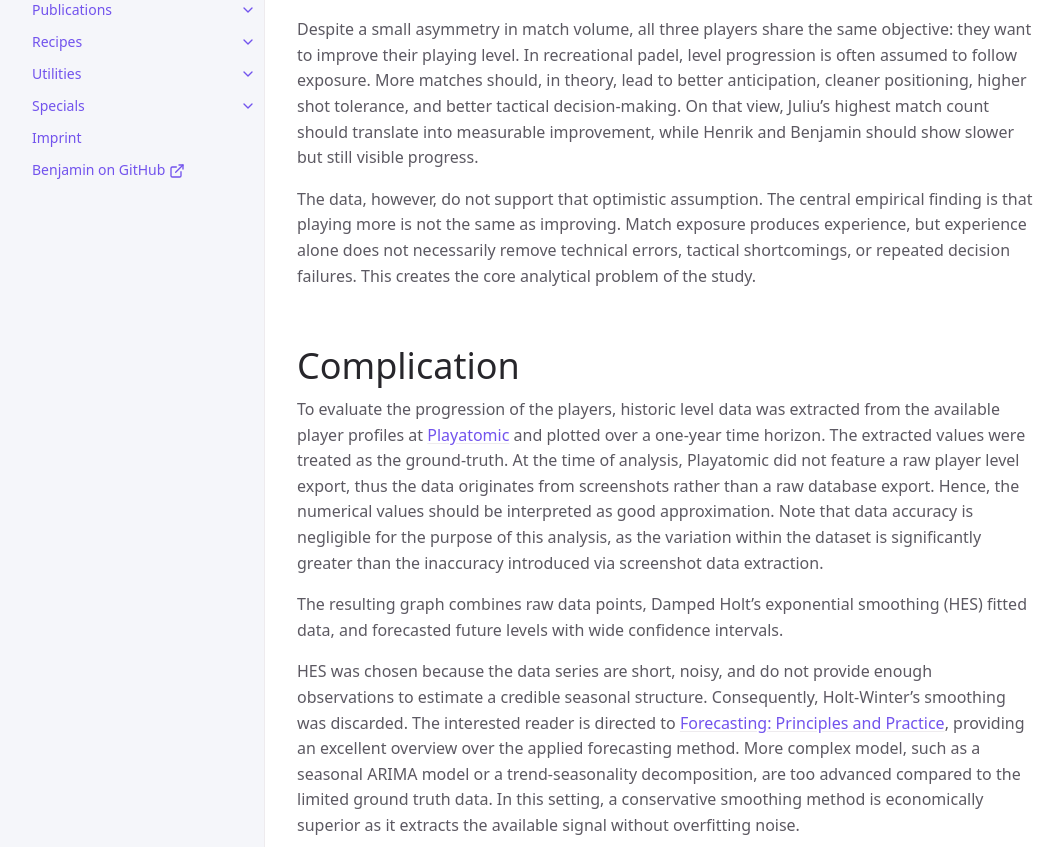
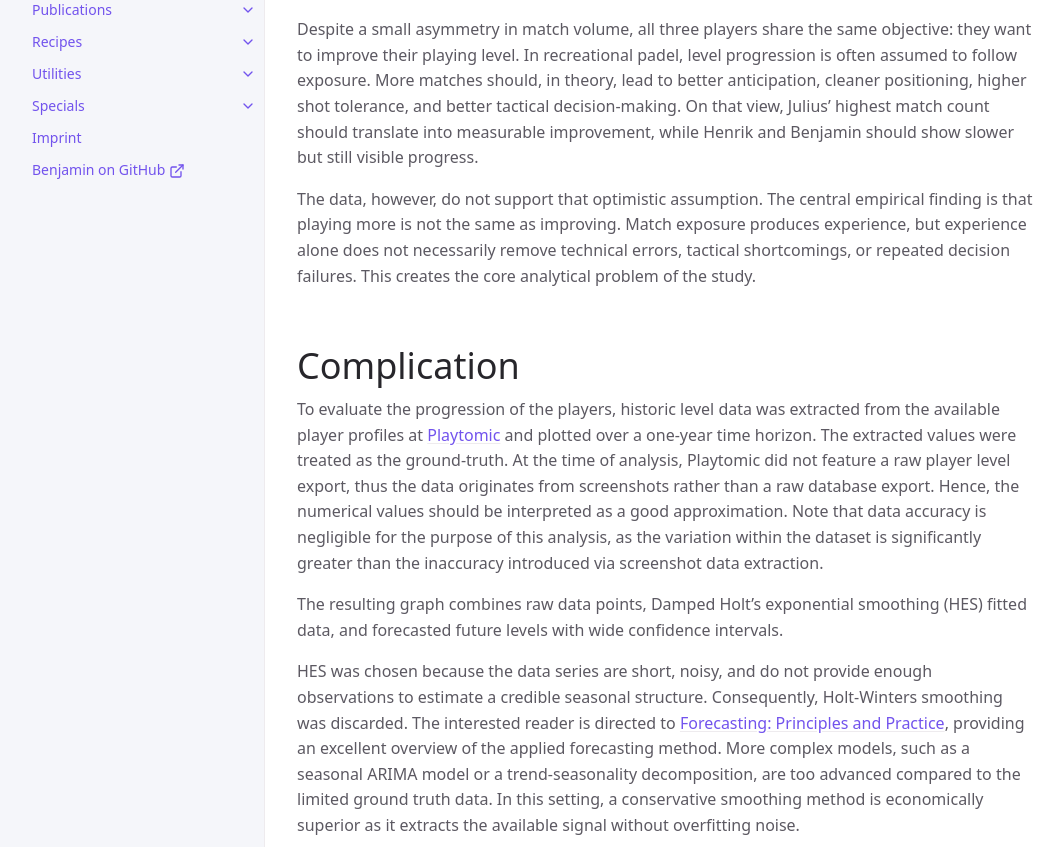
Before and after one commit to auerbenji/auerbenji.github.io, a Jekyll site: the page built from docs/specials/match-based-learning-analysis.md, in a window 1280 px wide and 1400 px high, scrolled down 1589 px. Shown: the part 242-1089 px from the top of the window, without its empty margins (107-1171 px from the left). Built offline with Jekyll 4.4.1, drawn with Linux system fonts in a browser that asks for light colours; cached includes are drawn as plain includes; some of the changed text lies outside the part shown.

Commit message:
typo correction

```diff
--- a/docs/specials/match-based-learning-analysis.md
+++ b/docs/specials/match-based-learning-analysis.md
@@ -17,7 +17,7 @@ nav_order: 1
 05-09-2026
 {: .label .label-green }
 
-In this article we analyze the recorded padel level development of three players: Henrik, Julius, and Benjamin. Across one year of logged playing history, the available data shows the highest match exposure for Julius, moderate-to-low exposure for Henrik and Benjamin, respectively, and no statistically convincing upward trend in playing level. Simple exponential smoothing was selected as the forecasting method because the available series are short, irregular, and noisy. The resulting forecasts remain largely flat, with wide uncertainty bands. The practical implication is: occasional training interventions did not produce measurable sustained improvement. The most viable intervention is therefore not more isolated play, but structured, repeated technical training with an experienced coach. Among the three players, Henrik shows the highest apparent upside and should be prioritized for targeted training.
+In this article we analyze the recorded padel level development of three players: Henrik, Julius, and Benjamin. Across one year of logged playing history, the available data shows the highest match exposure for Julius, moderate-to-low exposure for Henrik and Benjamin, respectively, and no statistically convincing upward trend in playing level. Simple exponential smoothing was selected as the forecasting method because the available series are short, irregular, and noisy. The resulting forecasts remain largely flat with wide uncertainty bands. The practical implication is: occasional training interventions did not produce measurable sustained improvement. The most viable intervention is therefore not more isolated play, but structured, repeated technical training with an experienced coach. Among the three players, Henrik shows the highest apparent upside and should be prioritized for targeted training.
 
 # Situation
 Three players, one year of padel ambition:
@@ -28,20 +28,20 @@ Henrik, Julius, and Benjamin have each played padel in a consistent manner for r
   <figcaption><strong>Figure 1:</strong> Meet the players (LTR: Benjamin, Henrik, Julius) </figcaption>
 </figure>
 
-Despite a small asymmetry in match volume, all three players share the same objective: they want to improve their playing level. In recreational padel, level progression is often assumed to follow exposure. More matches should, in theory, lead to better anticipation, cleaner positioning, higher shot tolerance, and better tactical decision-making. On that view, Juliu's highest match count should translate into measurable improvement, while Henrik and Benjamin should show slower but still visible progress.
+Despite a small asymmetry in match volume, all three players share the same objective: they want to improve their playing level. In recreational padel, level progression is often assumed to follow exposure. More matches should, in theory, lead to better anticipation, cleaner positioning, higher shot tolerance, and better tactical decision-making. On that view, Julius' highest match count should translate into measurable improvement, while Henrik and Benjamin should show slower but still visible progress.
 
 The data, however, do not support that optimistic assumption. The central empirical finding is that playing more is not the same as improving. Match exposure produces experience, but experience alone does not necessarily remove technical errors, tactical shortcomings, or repeated decision failures. This creates the core analytical problem of the study.
 
 # Complication
 
-To evaluate the progression of the players, historic level data was extracted from the available player profiles at [Playatomic](https://playtomic.com/) and plotted over a one-year time horizon. The extracted values were treated as the ground-truth. At the time of analysis, Playatomic did not feature a raw player level export, thus the data originates from screenshots rather than a raw database export. Hence, the numerical values should be interpreted as good approximation. Note that data accuracy is negligible for the purpose of this analysis, as the variation within the dataset is significantly greater than the inaccuracy introduced via screenshot data extraction.
+To evaluate the progression of the players, historic level data was extracted from the available player profiles at [Playtomic](https://playtomic.com/) and plotted over a one-year time horizon. The extracted values were treated as the ground-truth. At the time of analysis, Playtomic did not feature a raw player level export, thus the data originates from screenshots rather than a raw database export. Hence, the numerical values should be interpreted as a good approximation. Note that data accuracy is negligible for the purpose of this analysis, as the variation within the dataset is significantly greater than the inaccuracy introduced via screenshot data extraction.
 
 The resulting graph combines raw data points, Damped Holt's exponential smoothing (HES) fitted data, and forecasted future levels with wide confidence intervals.
 
-HES was chosen because the data series are short, noisy, and do not provide enough observations to estimate a credible seasonal structure. Consequently, Holt-Winter's smoothing was discarded. The interested reader is directed to [Forecasting: Principles and Practice](https://playtomic.com/), providing an excellent overview over the applied forecasting method.
-More complex model, such as a seasonal ARIMA model or a trend-seasonality decomposition, are too advanced compared to the limited ground truth data. In this setting, a conservative smoothing method is economically superior as it extracts the available signal without overfitting noise.
+HES was chosen because the data series are short, noisy, and do not provide enough observations to estimate a credible seasonal structure. Consequently, Holt-Winters smoothing was discarded. The interested reader is directed to [Forecasting: Principles and Practice](https://playtomic.com/), providing an excellent overview of the applied forecasting method.
+More complex models, such as a seasonal ARIMA model or a trend-seasonality decomposition, are too advanced compared to the limited ground truth data. In this setting, a conservative smoothing method is economically superior as it extracts the available signal without overfitting noise.
 
-<figure id="Historic player data, fit and forcast">
+<figure id="Historic player data, fit and forecast">
   <img src="/assets/images/specials/birthday-chart.svg" alt="">
   <figcaption><strong>Figure 2:</strong> Historic player data, fit and forecast </figcaption>
 </figure>
@@ -70,7 +70,7 @@ Henrik therefore represents the most attractive training investment. He already
 The proposed intervention is a 90-minute padel training session for Henrik with coach Jose. The session will be sponsored as a birthday present.
 This is where the analysis ends and the gift begins.
 
-Henrik, your data have spoken with scientific restraint yet clarity. The curve is not yet impressed. The birthday committee has therefore approved a targeted performance intervention. You get 90 minutes with coach Jose, a proper coach, a proper session, and your clear duty to bend that trendline upward. Henrik aligns the appointment with Jose. Payment will be settled via Julius, Henrik, and Max.
+Henrik, your data have spoken with scientific restraint yet clarity. The curve is not yet impressed. The birthday committee has therefore approved a targeted performance intervention. You get 90 minutes with coach Jose, a proper coach, a proper session, and your clear duty to bend that trendline upward. Henrik aligns the appointment with Jose. Payment will be settled via Julius, Benjamin, and Max.
 
 <figure id="Player development forecast">
   <img src="/assets/images/specials/birthday-1.jpeg" alt="">
@@ -91,7 +91,7 @@ Special thanks to
 
 - [ChatGPT](https://chatgpt.com/) for image generation
 
-- [Playatomic](https://playtomic.com/) premium subscription at € 9.99 for data gathering
+- [Playtomic](https://playtomic.com/) premium subscription at € 9.99 for data gathering
 
 - [Julius](https://www.linkedin.com/in/juliusscheuerer/) for coaching session organization
 
```
Also changed, not shown: other parts of docs/specials/match-based-learning-analysis.md (+1 -1 lines), 2 other files.
